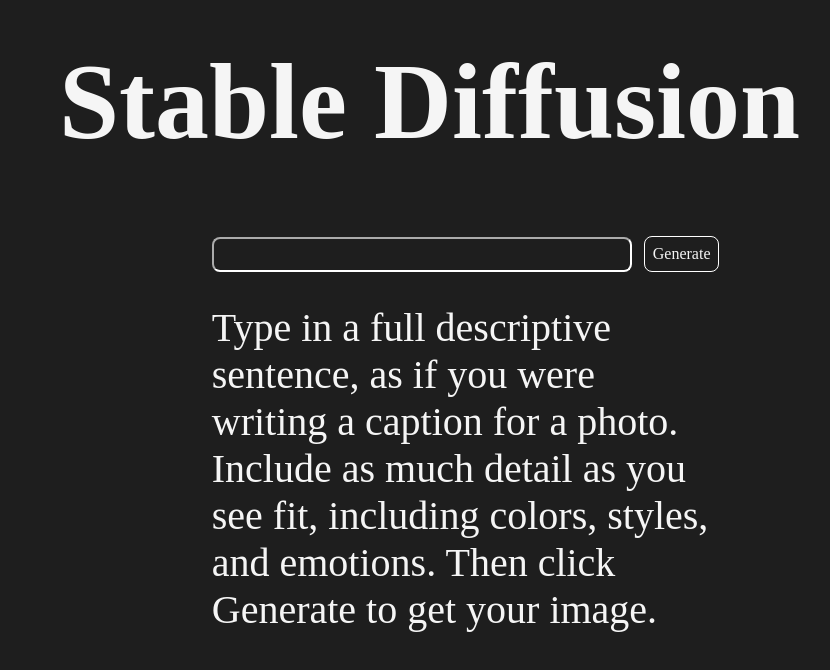
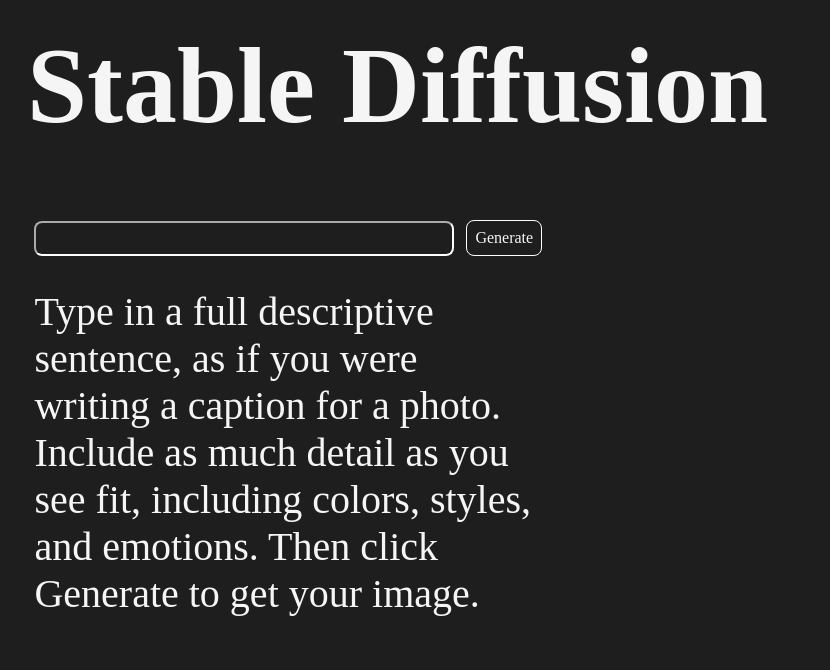
Before and after one commit to ralu-ugo/Stable-Diffusion-Demo, a React (Create React App) app: page / in a window 1280 px wide. Shown: the top 670 px of the page, without its empty margins (223-1053 px from the left). Built offline with nearby package versions, Linux system fonts and the light colour scheme; a web font is replaced by a local one.

Commit message:
Updated page layout

```diff
--- a/src/App.css
+++ b/src/App.css
@@ -4,7 +4,7 @@
 
 
 body{
-  margin: 16px;
+  /* margin: 16px; */
   background-color: #1e1e1e;
   color: whitesmoke;
   font-family: 'Bellota Text', cursive;
@@ -29,7 +29,7 @@
 
 .desc{
   margin-top: 32px;
-  margin-left: 250px;
+  margin-left: 0px;
   font-size: 40px;
   /* width: 50%; */
 }
@@ -39,7 +39,7 @@
   flex-wrap:wrap;
   /* justify-content: space-between; */
   align-items: center;
-  margin-left: 250px;
+  margin-left: 0px;
 }
 
 .top{
```
